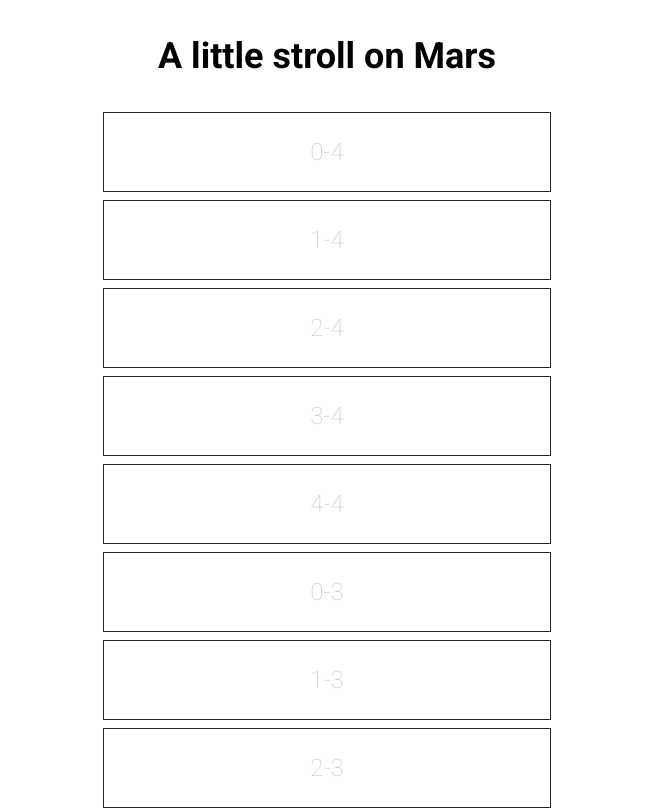
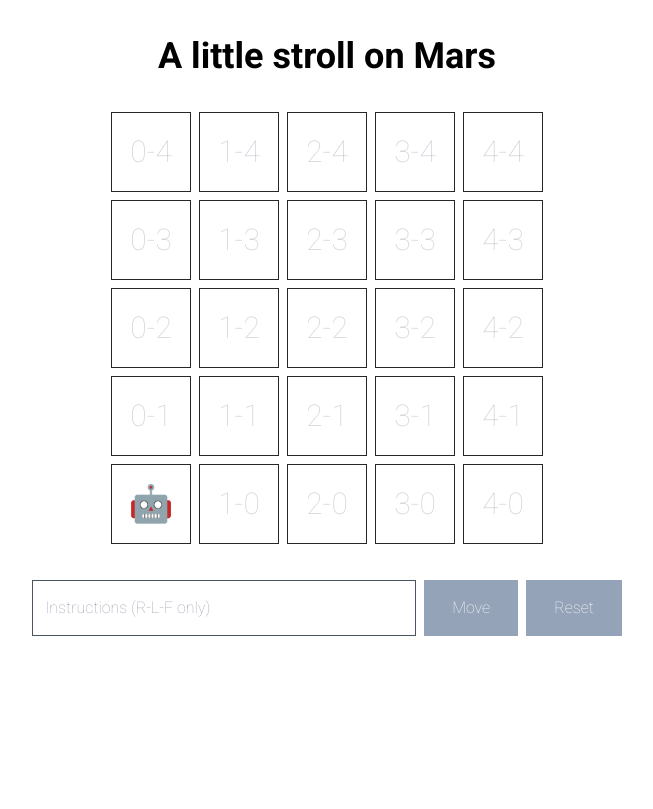
Before and after one commit to anadamastor/bot_mars, a React (Vite) app: page / in a window 1280 px wide. Shown: the top 809 px of the page, without its empty margins (313-966 px from the left). Built offline with nearby package versions, Linux system fonts and the light colour scheme.

Commit message:
style improvements and new types

```diff
--- a/src/App.tsx
+++ b/src/App.tsx
@@ -41,7 +41,7 @@ function App() {
   };
 
   return (
-    <div className={"max-w-xl mx-auto font-roboto px-8"}>
+    <div className={"flex flex-col font-roboto px-8"}>
       <h1 className="text-center mt-9 text-4xl font-bold ">
         A little stroll on Mars
       </h1>
--- a/src/components/Cell/Cell.tsx
+++ b/src/components/Cell/Cell.tsx
@@ -1,33 +1,23 @@
-import { ROBOT_ICON, TRANSITION_SECONDS } from "../../constants/constants";
+import { useRobot } from "../../hooks/useRobot";
 import { CellProps } from "../../types/types";
 import { getCoordinates } from "../../utils/get-coordinates";
-import { isRobotInCell } from "../../utils/is-robot-in-cell";
 
-const Cell = ({ robotPosition, cellCoordinates }: CellProps) => {
+export const Cell = ({ robotPosition, cellCoordinates }: CellProps) => {
+  const { isInCell, robotRotation, robotIcon } = useRobot({
+    robotPosition,
+    cellCoordinates,
+  });
   const cellCoordinatesText = getCoordinates(cellCoordinates);
 
   return (
-    <div
-      className={
-        "border border-stone-800 h-20 flex justify-center items-center text-4xl font-roboto"
-      }
-    >
-      {isRobotInCell({ robotPosition, cellCoordinates }) ? (
-        <span
-          style={{
-            transform: `rotate(${robotPosition.robotAngle}deg)`,
-            transition: `${TRANSITION_SECONDS}s`,
-          }}
-        >
-          {ROBOT_ICON}
-        </span>
+    <div className="border border-stone-800 flex justify-center items-center text-4xl">
+      {isInCell ? (
+        <span style={robotRotation}>{robotIcon}</span>
       ) : (
-        <p className="text-gray-300 text-2xl font-extralight">
+        <p className="text-gray-300 text-3xl font-thin">
           {cellCoordinatesText}
         </p>
       )}
     </div>
   );
 };
-
-export default Cell;
--- a/src/components/CommandLine/CommandLine.tsx
+++ b/src/components/CommandLine/CommandLine.tsx
@@ -11,7 +11,7 @@ export const CommandLine = ({
   isAnimating,
 }: CommandLineProps) => {
   return (
-    <div className={"flex justify-between"}>
+    <div className={"flex flex-nowrap justify-center"}>
       <InstructionsInput
         disabled={isAnimating}
         instructions={instructions}
--- a/src/components/CommandLine/Input.tsx
+++ b/src/components/CommandLine/Input.tsx
@@ -13,7 +13,7 @@ export const InstructionsInput = ({
     <input
       type="area"
       className={
-        "px-3 w-3/5 border border-slate-800 border-opacity-70 font-thin"
+        "min-w-96 px-3 border border-slate-800 border-opacity-80 font-thin"
       }
       value={instructions}
       onChange={(e) => {
--- a/src/components/Grid/Grid.tsx
+++ b/src/components/Grid/Grid.tsx
@@ -1,7 +1,7 @@
 import { NUMBER_OF_COLUMNS, NUMBER_OF_ROWS } from "../../constants/constants";
 import { GridProps } from "../../types/types";
 import { createArray } from "../../utils/create-array";
-import Cell from "../Cell/Cell";
+import { Cell } from "../Cell/Cell";
 
 const Grid = ({ robotPosition }: GridProps) => {
   const rowsArray = createArray(NUMBER_OF_ROWS);
@@ -9,20 +9,25 @@ const Grid = ({ robotPosition }: GridProps) => {
 
   return (
     <div
-      className={`grid mx-auto my-9 px-8 gap-2 grid-cols-[repeat(${NUMBER_OF_COLUMNS},minmax(1rem,20%))] grid-rows-[repeat(${NUMBER_OF_ROWS},minmax(50px,auto))]  `}
+      className={`grid justify-center my-9 gap-2`}
+      style={{
+        gridTemplateColumns: `repeat(${NUMBER_OF_COLUMNS}, minmax(5rem,auto))`,
+        gridTemplateRows: `repeat(${NUMBER_OF_ROWS}, minmax(5rem,auto)`,
+      }}
     >
       {rowsArray.map((rowIndex) => {
         return columnsArray.map((columnIndex) => {
-          const cellY = NUMBER_OF_ROWS - 1 - rowIndex;
-          const cellX = columnIndex;
+          // move this to a uilitiy
+          const cellCoordinates = {
+            cellY: NUMBER_OF_ROWS - 1 - rowIndex,
+            cellX: columnIndex,
+          };
+
           return (
             <Cell
-              key={`${cellX}-${cellY}`}
+              key={`${cellCoordinates.cellX}-${cellCoordinates.cellY}`}
               robotPosition={robotPosition}
-              cellCoordinates={{
-                cellX,
-                cellY,
-              }}
+              cellCoordinates={cellCoordinates}
             />
           );
         });
--- a/src/constants/constants.ts
+++ b/src/constants/constants.ts
@@ -8,10 +8,23 @@ export const INITIAL_POSITION: Position = {
 
 export const NUMBER_OF_ROWS = 5;
 export const NUMBER_OF_COLUMNS = 5;
-export const TRANSITION_SECONDS = 0.5;
+export const TRANSITION_SECONDS = 0.2;
 export const ROBOT_ICON = "🤖";
 
-export type PossibleInstructions = {
-  moveForwardInstruction: "F";
-  rotateInstruction: "L" | "R";
+export enum Instruction {
+  MoveForward = "F",
+  RotateLeft = "L",
+  RotateRight = "R",
+}
+
+export type AvailableInstructions = {
+  moveForward: Instruction.MoveForward;
+  rotateLeft: Instruction.RotateLeft;
+  rotateRight: Instruction.RotateRight;
 };
+
+export const AVAILABLE_INSTRUCTION: AvailableInstructions = {
+  moveForward: Instruction.MoveForward,
+  rotateLeft: Instruction.RotateLeft,
+  rotateRight: Instruction.RotateRight,
+};
--- /dev/null
+++ b/src/hooks/useRobot.tsx
@@ -0,0 +1,13 @@
+import { ROBOT_ICON, TRANSITION_SECONDS } from "../constants/constants";
+import { CellProps } from "../types/types";
+import { isRobotInCell } from "../utils/is-robot-in-cell";
+
+export const useRobot = ({ robotPosition, cellCoordinates }: CellProps) => {
+  const isInCell = isRobotInCell({ robotPosition, cellCoordinates });
+  const robotRotation = {
+    transform: `rotate(${robotPosition.robotAngle}deg)`,
+    transition: `${TRANSITION_SECONDS}s`,
+  };
+
+  return { isInCell, robotRotation, robotIcon: ROBOT_ICON };
+};
--- a/src/types/type-guards.ts
+++ b/src/types/type-guards.ts
@@ -1,13 +1,15 @@
-import { PossibleInstructions } from "../constants/constants";
+import { AvailableInstructions } from "../constants/constants";
 
 export const isRotateInstruction = (
   instruction: string
-): instruction is PossibleInstructions["rotateInstruction"] => {
-  return instruction === "R" || instruction === "L";
+): instruction is
+  | AvailableInstructions["rotateLeft"]
+  | AvailableInstructions["rotateRight"] => {
+  return instruction === "L" || instruction === "R";
 };
 
 export const isMoveForwardInstruction = (
   instruction: string
-): instruction is PossibleInstructions["moveForwardInstruction"] => {
+): instruction is AvailableInstructions["moveForward"] => {
   return instruction === "F";
 };
--- a/src/utils/rotate.ts
+++ b/src/utils/rotate.ts
@@ -1,18 +1,23 @@
-import { PossibleInstructions } from "../constants/constants";
+import {
+  AVAILABLE_INSTRUCTION,
+  type AvailableInstructions,
+} from "../constants/constants";
 
-type RotateProps = {
+type RotateRobotProps = {
   angle: number;
-  directionOfRotation: PossibleInstructions["rotateInstruction"];
+  directionOfRotation:
+    | AvailableInstructions["rotateLeft"]
+    | AvailableInstructions["rotateRight"];
 };
 
 export const rotateRobot = ({
   angle,
   directionOfRotation,
-}: RotateProps): number => {
-  if (directionOfRotation === "L") {
+}: RotateRobotProps): number => {
+  if (directionOfRotation === AVAILABLE_INSTRUCTION.rotateLeft) {
     return angle - 90;
   }
-  if (directionOfRotation === "R") {
+  if (directionOfRotation === AVAILABLE_INSTRUCTION.rotateRight) {
     return angle + 90;
   }
   return angle;
```
